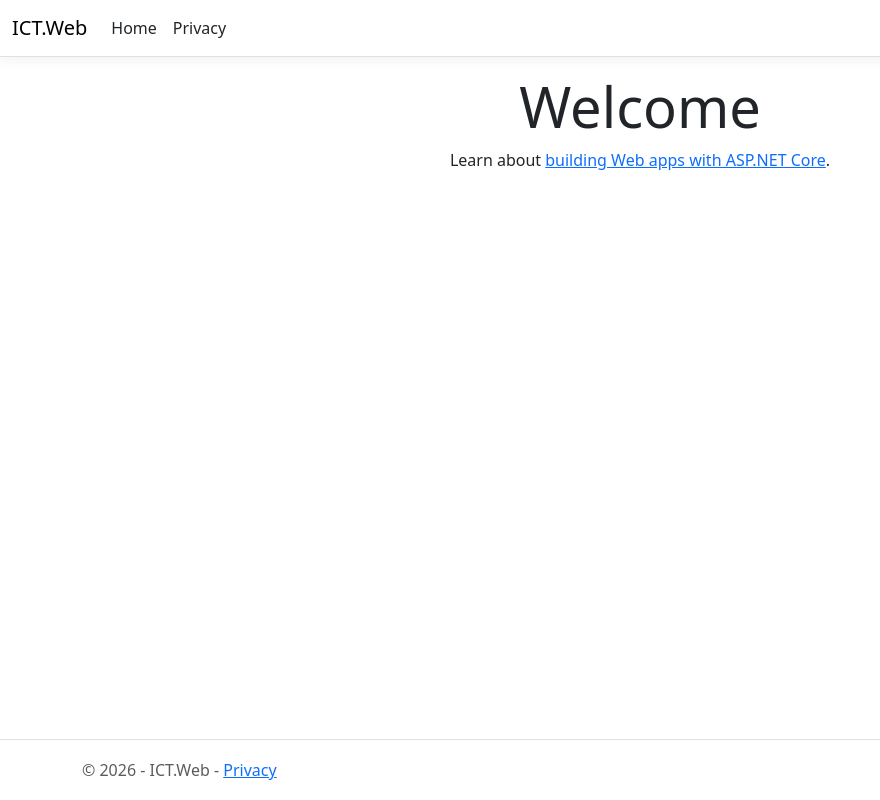
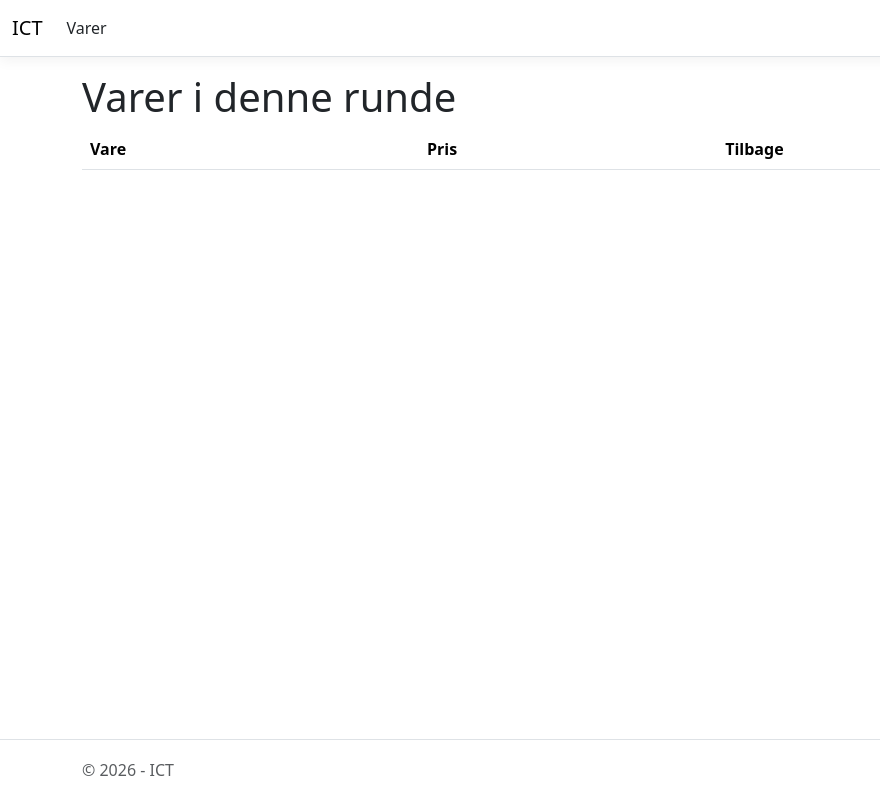
Before and after one commit to JakobMiksa/ict-order-inventory, an ASP.NET Core app: template src/ICT.Web/Views/Home/Index.cshtml in a window 1280 px wide. Shown: the whole page, without its empty margins (0-880 px from the left). Run offline with ASP.NET Core 8, Linux system fonts and the light colour scheme; the template is opened without the code that fills it, so the values that code supplies are empty; style sheets or scripts are compiled from the project's sources.

Commit message:
Vareliste på hjemmesiden med antal tilbage og udsolgt (#1)

```diff
--- a/src/ICT.Web/Views/Home/Index.cshtml
+++ b/src/ICT.Web/Views/Home/Index.cshtml
@@ -1,8 +1,40 @@
+@model List<ICT.Model.Product>
 @{
-    ViewData["Title"] = "Home Page";
+    ViewData["Title"] = "Varer";
 }
 
-<div class="text-center">
-    <h1 class="display-4">Welcome</h1>
-    <p>Learn about <a href="https://learn.microsoft.com/aspnet/core">building Web apps with ASP.NET Core</a>.</p>
-</div>
+<h1>Varer i denne runde</h1>
+
+@if (ViewBag.Error != null)
+{
+    <p class="text-danger">@ViewBag.Error</p>
+}
+
+<table class="table">
+    <thead>
+        <tr>
+            <th>Vare</th>
+            <th>Pris</th>
+            <th>Tilbage</th>
+        </tr>
+    </thead>
+    <tbody>
+        @foreach (var product in Model)
+        {
+            <tr>
+                <td>@product.Name</td>
+                <td>@product.Price.ToString("0.00") kr.</td>
+                <td>
+                    @if (product.StockQuantity == 0)
+                    {
+                        <span class="text-danger">Udsolgt</span>
+                    }
+                    else
+                    {
+                        @product.StockQuantity
+                    }
+                </td>
+            </tr>
+        }
+    </tbody>
+</table>
--- a/src/ICT.Web/Views/Home/Privacy.cshtml
+++ /dev/null
@@ -1,6 +0,0 @@
-@{
-    ViewData["Title"] = "Privacy Policy";
-}
-<h1>@ViewData["Title"]</h1>
-
-<p>Use this page to detail your site's privacy policy.</p>
--- a/src/ICT.Web/Views/Shared/_Layout.cshtml
+++ b/src/ICT.Web/Views/Shared/_Layout.cshtml
@@ -1,9 +1,9 @@
 <!DOCTYPE html>
-<html lang="en">
+<html lang="da">
 <head>
     <meta charset="utf-8" />
     <meta name="viewport" content="width=device-width, initial-scale=1.0" />
-    <title>@ViewData["Title"] - ICT.Web</title>
+    <title>@ViewData["Title"] - ICT</title>
     <script type="importmap"></script>
     <link rel="stylesheet" href="~/lib/bootstrap/dist/css/bootstrap.min.css" />
     <link rel="stylesheet" href="~/css/site.css" asp-append-version="true" />
@@ -13,7 +13,7 @@
     <header>
         <nav class="navbar navbar-expand-sm navbar-toggleable-sm navbar-light bg-white border-bottom box-shadow mb-3">
             <div class="container-fluid">
-                <a class="navbar-brand" asp-area="" asp-controller="Home" asp-action="Index">ICT.Web</a>
+                <a class="navbar-brand" asp-area="" asp-controller="Home" asp-action="Index">ICT</a>
                 <button class="navbar-toggler" type="button" data-bs-toggle="collapse" data-bs-target=".navbar-collapse" aria-controls="navbarSupportedContent"
                         aria-expanded="false" aria-label="Toggle navigation">
                     <span class="navbar-toggler-icon"></span>
@@ -21,10 +21,7 @@
                 <div class="navbar-collapse collapse d-sm-inline-flex justify-content-between">
                     <ul class="navbar-nav flex-grow-1">
                         <li class="nav-item">
-                            <a class="nav-link text-dark" asp-area="" asp-controller="Home" asp-action="Index">Home</a>
-                        </li>
-                        <li class="nav-item">
-                            <a class="nav-link text-dark" asp-area="" asp-controller="Home" asp-action="Privacy">Privacy</a>
+                            <a class="nav-link text-dark" asp-area="" asp-controller="Home" asp-action="Index">Varer</a>
                         </li>
                     </ul>
                 </div>
@@ -39,7 +36,7 @@
 
     <footer class="border-top footer text-muted">
         <div class="container">
-            &copy; 2026 - ICT.Web - <a asp-area="" asp-controller="Home" asp-action="Privacy">Privacy</a>
+            &copy; 2026 - ICT
         </div>
     </footer>
     <script src="~/lib/jquery/dist/jquery.min.js"></script>
--- a/src/ICT.Web/appsettings.json
+++ b/src/ICT.Web/appsettings.json
@@ -5,5 +5,6 @@
       "Microsoft.AspNetCore": "Warning"
     }
   },
-  "AllowedHosts": "*"
+  "AllowedHosts": "*",
+  "ApiUrl": "http://localhost:5003/"
 }
```
Also changed, not shown: src/ICT.Web/Controllers/HomeController.cs (+29 -5 lines).
